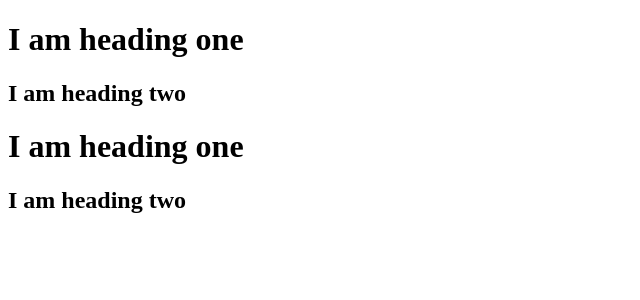
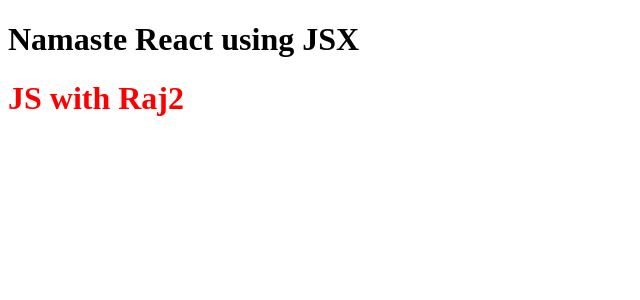
Before and after one commit to rajeshwarsingh/reactwithraj, a React (Vite) app: page / in a window 1280 px wide. Shown: the top 300 px of the page, without its empty margins (0-640 px from the left). Built offline with nearby package versions, Linux system fonts and the light colour scheme.

Commit message:
simple react functional component

```diff
--- a/App.js
+++ b/App.js
@@ -1,19 +1,34 @@
-import React from 'react';
-import ReactDOM from 'react-dom/client';
+import React from "react";
+import ReactDOM from "react-dom/client";
 
-const parent = React.createElement('div', { id: 'parent' },
-  [React.createElement('div', { id: 'child1' },
-  [React.createElement('h1', {}, 'I am heading one'),
-  React.createElement('h2', {}, 'I am heading two')]
-  ),
-  React.createElement('div', { id: 'child2' },
-  [React.createElement('h1', {}, 'I am heading one'),
-  React.createElement('h2', {}, 'I am heading two')]
-  )]
-  );
+// React Element
 
-const heading = React.createElement('h1', { id: 'heading' }, 'testing hello world in react js');
+// JSX => Babel transpiles it to React.createElement => ReactElement-JS Object => HTMLElement(render)
+const heading = React.createElement("h1", { id: "heading" }, "i am heading ");
 
-const root = ReactDOM.createRoot(document.getElementById('root'));
+// JSX - HTML-like or XML-like syntax
+const jsxHeading = (
+  <h1 className="head" id="heading">
+    Reach with raj
+  </h1>
+);
 
-root.render(parent);
+const Title = () => (
+  <h1 className="head" tabIndex="5">
+    Namaste React using JSX
+  </h1>
+);
+
+// React Component
+const HeadingComponent = () => (
+  <div id="container">
+    <Title />
+    <h1 className="heading" id="heading">
+      JS with Raj2
+    </h1>
+  </div>
+);
+
+const root = ReactDOM.createRoot(document.getElementById("root"));
+
+root.render(<HeadingComponent />);
--- a/package.json
+++ b/package.json
@@ -3,6 +3,8 @@
   "version": "1.0.0",
   "description": "This is reactwithraj",
   "scripts": {
+    "start": "parcel index.html",
+    "build": "parcel build index.html",
     "test": "jest"
   },
   "repository": {
```
Also changed, not shown: 1 other file (tests, documents, lock files or other folders).
